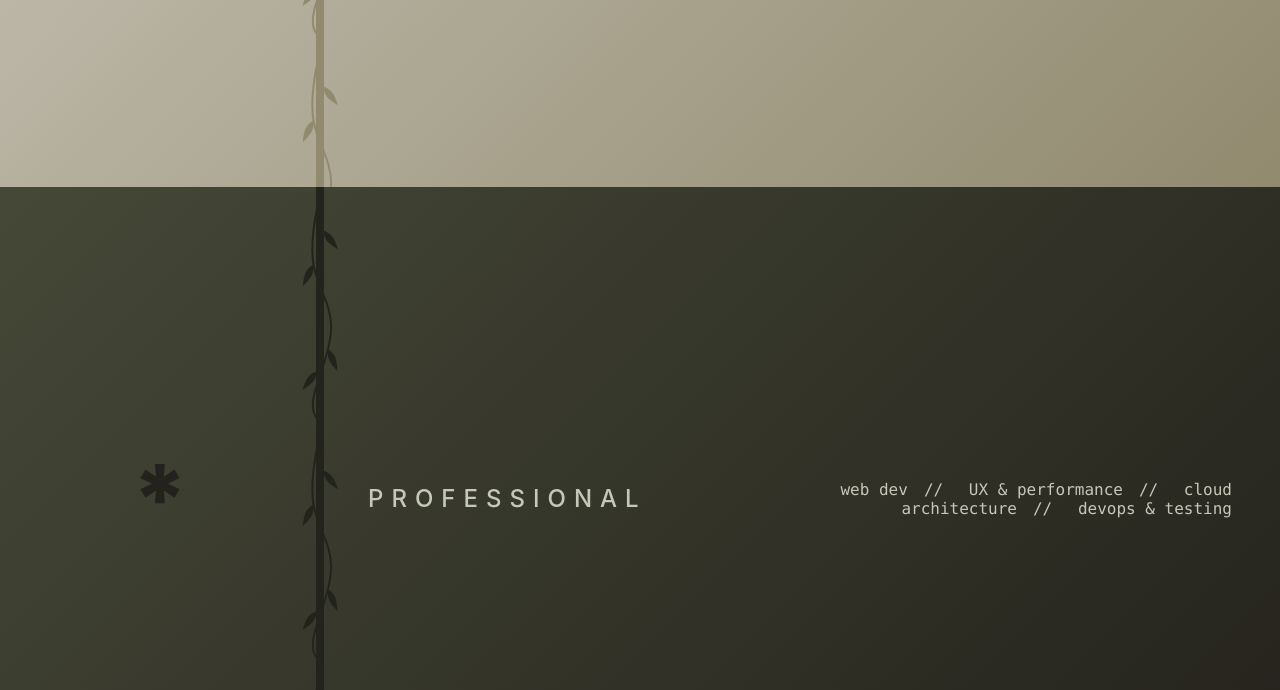
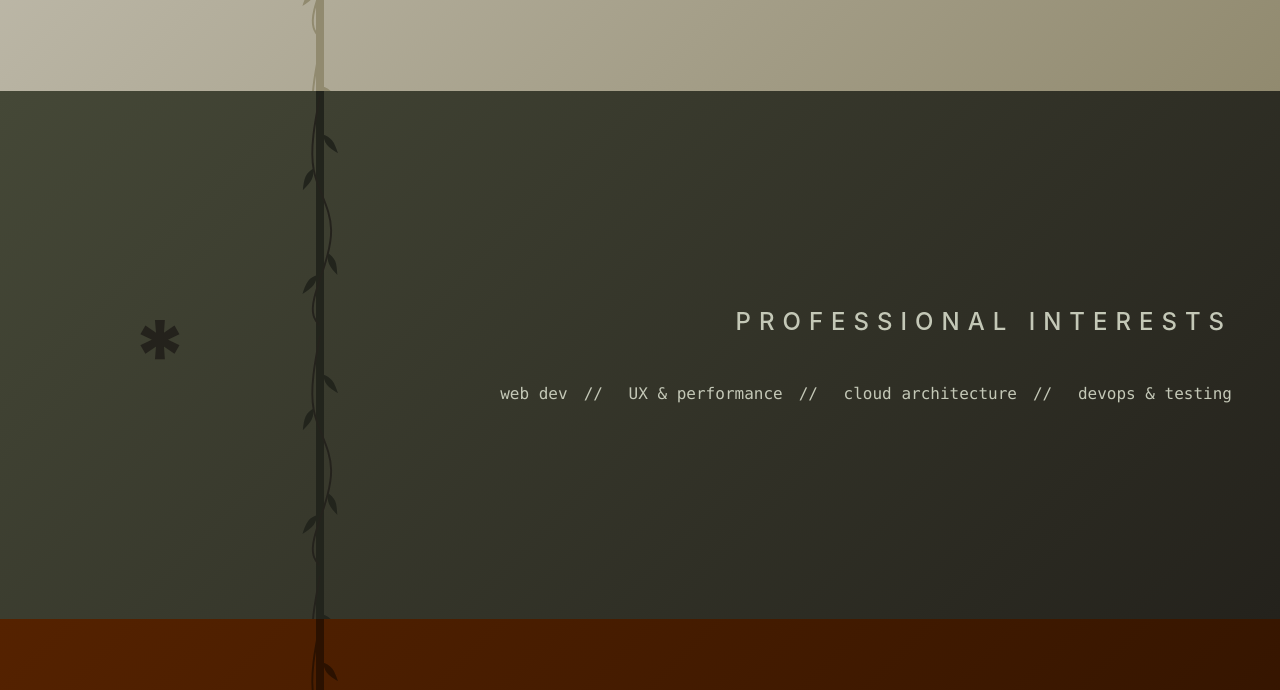
Before and after one commit to lucasoid/benlucas, a website: page public/index.html in a window 1280 px wide. Shown: the part 485-1175 px from the top of the page. Drawn offline with Linux system fonts and the light colour scheme.

Commit message:
Update desktop styles and favicon

```diff
--- a/public/css/main.css
+++ b/public/css/main.css
@@ -252,25 +252,3 @@ ul.content-list {
         margin: 0;
     }
 }
-
-@media screen and (min-width: 1024px) {
-    .content-container {
-        flex-direction: row;
-        align-items: center;
-        height: 240px;
-    }
-
-    .content-heading {
-        height: 240px;
-        line-height: 240px;
-        padding-top: 0;
-        padding-bottom: 0;
-        flex: 50% 0 0;
-        text-align: left;
-    }
-
-    .content-list {
-        flex: 50% 0 0;
-        text-align: right;
-    }
-}
```
Also changed, not shown: public/favicon.ico.
